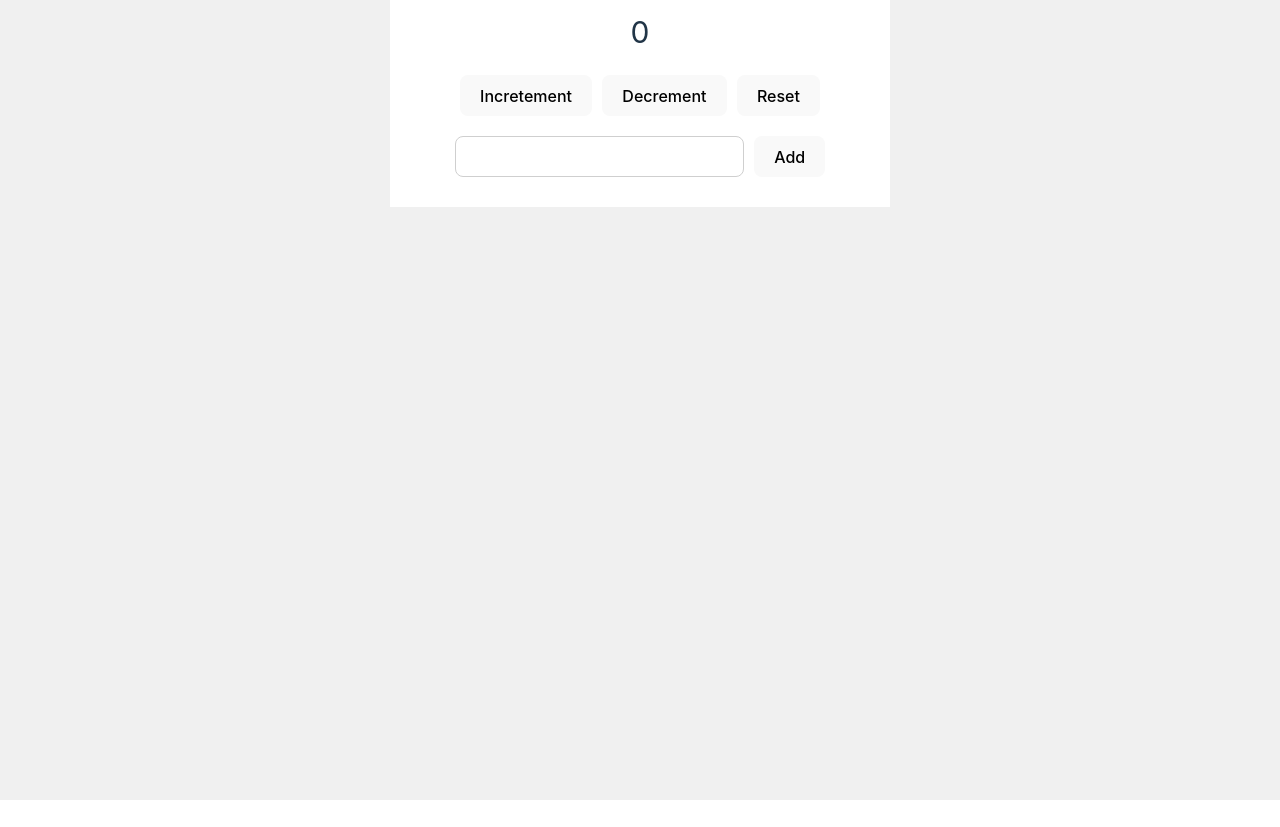
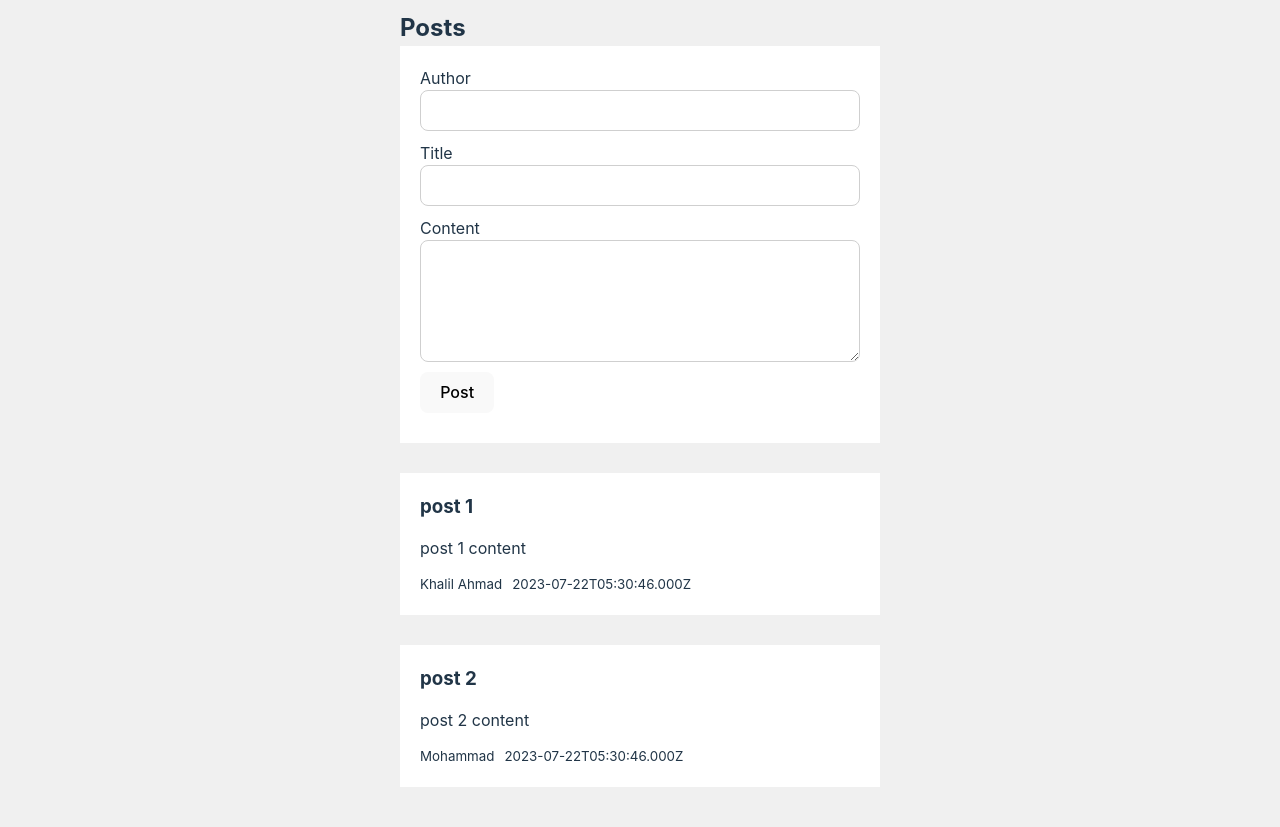
Before and after one commit to khalilnazari/react-redux, a React (Vite) app: page / in a window 1280 px wide. Before the commit the page ends 800 px from the top, so only its background shows below. Built offline with nearby package versions, Linux system fonts and the light colour scheme.

Commit message:
Create and get post using redux is done

```diff
--- a/package.json
+++ b/package.json
@@ -11,9 +11,11 @@
   },
   "dependencies": {
     "@reduxjs/toolkit": "^1.9.5",
+    "moment": "^2.29.4",
     "react": "^18.2.0",
     "react-dom": "^18.2.0",
-    "react-redux": "^8.1.1"
+    "react-redux": "^8.1.1",
+    "uuid": "^9.0.0"
   },
   "devDependencies": {
     "@types/react": "^18.2.15",
--- a/src/App.jsx
+++ b/src/App.jsx
@@ -1,10 +1,12 @@
 import { useState } from "react";
 import Counter from "./features/counter/Counter";
+import Post from "./features/Post/Post";
 
 function App() {
   return (
     <div className="container">
-      <Counter />
+      {/* <Counter /> */}
+      <Post />
     </div>
   );
 }
--- a/src/features/counter/Counter.jsx
+++ b/src/features/counter/Counter.jsx
@@ -2,13 +2,6 @@ import React, { useState } from "react";
 import { counterSlice } from "../../store/reducers/counterSlice";
 import { useDispatch } from "react-redux";
 import { useSelector } from "react-redux/es/hooks/useSelector";
-
-const style = {
-  display: "flex",
-  gap: "10px",
-  justifyContent: "center",
-  marginBottom: "20px",
-};
 
 const Counter = () => {
   const dispatch = useDispatch();
@@ -17,11 +10,26 @@ const Counter = () => {
 
   return (
     <div style={{ textAlign: "center" }}>
-      <div style={{ ...style, fontSize: "30px" }}>
+      <div
+        style={{
+          display: "flex",
+          gap: "10px",
+          justifyContent: "center",
+          marginBottom: "20px",
+          fontSize: "30px",
+        }}
+      >
         <span>{counter}</span>
       </div>
 
-      <div style={style}>
+      <div
+        style={{
+          display: "flex",
+          gap: "10px",
+          justifyContent: "center",
+          marginBottom: "20px",
+        }}
+      >
         <button onClick={() => dispatch(counterSlice.actions.increment())}>
           Incretement
         </button>
@@ -33,7 +41,14 @@ const Counter = () => {
         </button>
       </div>
 
-      <div style={style}>
+      <div
+        style={{
+          display: "flex",
+          gap: "10px",
+          justifyContent: "center",
+          marginBottom: "20px",
+        }}
+      >
         <input onChange={(e) => setAmount(e.target.value)} />
         <button
           onClick={() => dispatch(counterSlice.actions.addByAmount(amount))}
--- /dev/null
+++ b/src/features/post/AddPostForm.jsx
@@ -0,0 +1,66 @@
+import React, { useState } from "react";
+import { useDispatch } from "react-redux";
+import { postSlice } from "../../store/reducers/postSlice";
+
+const AddPostForm = () => {
+  const [title, setTitle] = useState("");
+  const [content, setContent] = useState("");
+  const [author, setAuthor] = useState("");
+  const dispatch = useDispatch();
+
+  const handleSubmit = (e) => {
+    e.preventDefault();
+
+    if (!title && !content && !author) {
+      alert("Fill all fields");
+    }
+
+    dispatch(postSlice.actions.createPost(title, content, author));
+
+    setTitle("");
+    setContent("");
+    setAuthor("");
+  };
+
+  return (
+    <div className="post-form-container">
+      <form onSubmit={handleSubmit}>
+        <div className="form-item">
+          <label htmlFor="Author">Author</label>
+          <input
+            value={author}
+            onChange={(e) => setAuthor(e.target.value)}
+            type="text"
+            name="Author"
+            id="Author"
+          />
+        </div>
+        <div className="form-item">
+          <label htmlFor="title">Title</label>
+          <input
+            value={title}
+            onChange={(e) => setTitle(e.target.value)}
+            type="text"
+            name="title"
+            id="title"
+          />
+        </div>
+        <div className="form-item">
+          <label htmlFor="content">Content</label>
+          <textarea
+            value={content}
+            onChange={(e) => setContent(e.target.value)}
+            name="content"
+            rows="5"
+            id="content"
+          ></textarea>
+        </div>
+        <div className="form-item">
+          <button type="submit">Post</button>
+        </div>
+      </form>
+    </div>
+  );
+};
+
+export default AddPostForm;
--- /dev/null
+++ b/src/features/post/Post.jsx
@@ -0,0 +1,18 @@
+import React from "react";
+import PostItems from "./PostItems";
+import { useSelector } from "react-redux";
+import AddPostForm from "./AddPostForm";
+
+const Post = () => {
+  const { posts } = useSelector((state) => state.posts);
+
+  return (
+    <div>
+      <h2>Posts</h2>
+      <AddPostForm />
+      <PostItems posts={posts} />
+    </div>
+  );
+};
+
+export default Post;
--- /dev/null
+++ b/src/features/post/PostItems.jsx
@@ -0,0 +1,29 @@
+import moment from "moment";
+import React from "react";
+
+const PostItems = ({ posts }) => {
+  console.log(posts);
+
+  const sortedPost = posts
+    .slice()
+    .sort((a, b) => b.createdAt.localeCompare(a.createdAt));
+
+  return (
+    <div>
+      {sortedPost.map((post, index) => {
+        return (
+          <div key={index} className="post-item">
+            <h3>{post?.title}</h3>
+            <p>{post?.content}</p>
+            <div style={{ display: "flex", gap: "10px" }}>
+              <small>{post?.author}</small>
+              <small>{post?.createdAt}</small>
+            </div>
+          </div>
+        );
+      })}
+    </div>
+  );
+};
+
+export default PostItems;
--- a/src/index.css
+++ b/src/index.css
@@ -38,7 +38,6 @@ body {
   width: 95%;
   max-width: 500px;
   margin: 0px auto;
-  background-color: #fff;
   padding: 10px;
 }
 
@@ -66,7 +65,8 @@ button:focus-visible {
   outline: none;
 }
 
-input {
+input,
+textarea {
   border-radius: 8px;
   border: 1px solid #cfcfcf;
   padding: 0.6em 1.2em;
@@ -76,9 +76,30 @@ input {
   background-color: transparent;
   transition: border-color 0.25s;
 }
-input:hover,
-input:focus {
+
+:is(textarea, input):hover,
+:is(textarea, input):focus {
   border: 1px solid #1a1a1a;
+}
+
+.post-form-container,
+.post-item {
+  padding: 20px;
+  margin-bottom: 30px;
+  background-color: #fff;
+}
+.post-item > p {
+  margin: 15px 0;
+}
+
+.form-item {
+  margin-bottom: 10px;
+}
+.form-item label,
+.form-item input,
+.form-item textarea {
+  display: block;
+  width: 100%;
 }
 
 @media (prefers-color-scheme: light) {
--- /dev/null
+++ b/src/store/reducers/postSlice.js
@@ -0,0 +1,47 @@
+import { createSlice } from "@reduxjs/toolkit";
+import { v4 as uuid } from "uuid";
+
+const initialState = {
+  posts: [
+    {
+      id: uuid(),
+      title: "post 1",
+      content: "post 1 content",
+      author: "Khalil Ahmad",
+      createdAt: new Date().toISOString(),
+    },
+    {
+      id: uuid(),
+      title: "post 2",
+      content: "post 2 content",
+      author: "Mohammad",
+      createdAt: new Date().toISOString(),
+    },
+  ],
+};
+
+export const postSlice = createSlice({
+  name: "post",
+  initialState,
+  reducers: {
+    createPost: {
+      reducer(state, action) {
+        state.posts = [...state.posts, action.payload];
+      },
+
+      prepare(title, content, author) {
+        return {
+          payload: {
+            id: uuid(),
+            title,
+            content,
+            author,
+            createdAt: new Date().toISOString(),
+          },
+        };
+      },
+    },
+  },
+});
+
+export default postSlice.reducer;
--- a/src/store/rootReducers.js
+++ b/src/store/rootReducers.js
@@ -1,5 +1,7 @@
 import counterSlice from "./reducers/counterSlice";
+import postSlice from "./reducers/postSlice";
 
 export const reducers = {
   counter: counterSlice,
+  posts: postSlice,
 };
```
Also changed, not shown: 1 other file (tests, documents, lock files or other folders).
